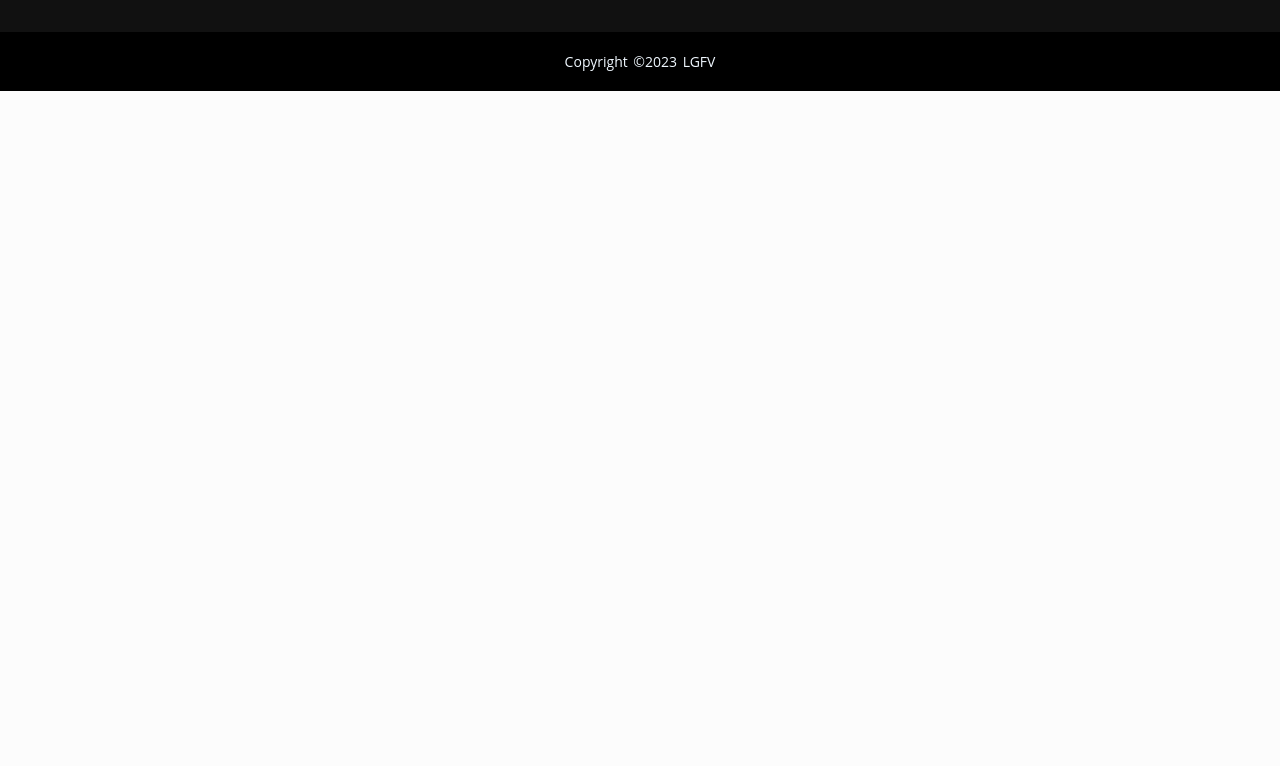
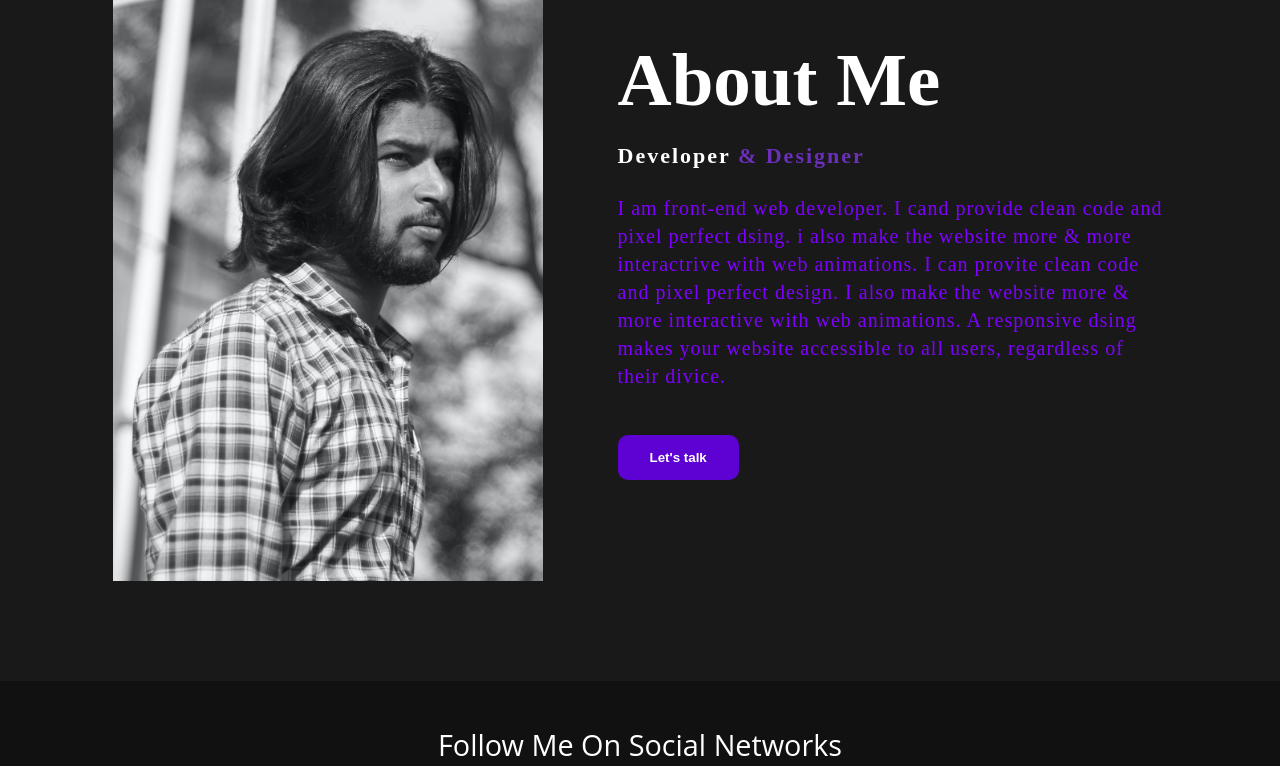
Before and after one commit to Lucasgfv/My-Website, a plain HTML site: page index.html in a window 1280 px wide. Shown: the part 964-1730 px from the top of the page. Before the commit the page ends 1055 px from the top, so only its background shows below. Drawn offline with Linux system fonts and the light colour scheme.

Commit message:
Home page :fire:

```diff
--- a/beta/style.css
+++ b/beta/style.css
@@ -68,7 +68,65 @@ nav{
     font-size: 35px;
     letter-spacing: 2px;
 }
-
+/*----------------------------Section---------------------------------*/
+.about{
+    width: 100%;
+    padding: 100px 0;
+    background-color: #191919;
+}
+.about img{
+    height: auto;
+    width: 430px;
+}
+.my-text{
+    width: 550px;
+}
+.main{
+    width: 1130px;
+    max-width: 95%;
+    margin: 0 auto;
+    display: flex;
+    align-items: center;
+    justify-content: space-around;
+}
+.my-text h2{
+    color: white;
+    font-size: 75px;
+    text-transform: capitalize;
+    margin-bottom: 20px;
+}
+.my-text h4{
+    color: white;
+    letter-spacing: 2px;
+    font-size: 22px;
+    margin-bottom: 25px;
+    text-transform: capitalize;
+}
+span{
+    color: #6b2fb9;
+}
+.my-text p{
+    color: #7f00ff;
+    letter-spacing: 1px;
+    line-height: 28px;
+    font-size: 20px;
+    margin-bottom: 45px;
+}
+button{
+    background-color: #5d02d3;
+    color: white;
+    text-decoration: none;
+    border: 2px solid transparent;
+    font-weight: bold;
+    padding: 13px 30px;
+    border-radius: 10px;
+    transition: .4s;
+}
+button:hover{
+    background-color: transparent;
+    border: 2px solid #fff;
+    cursor: pointer;
+}
 /*----------------------------Footer---------------------------------*/
 footer{
 
--- a/index.html
+++ b/index.html
@@ -17,7 +17,7 @@
                         <li><a href="#">Home</a></li>
                         <li><a href="#">About</a></li>
                         <li><a href="#">Skills</a></li>
-                        <li><a href="beta/projectbg.jpg">Projects</a>
+                        <li><a href="beta/projects.html">Projects</a>
                         <li><a href="#">Contact</a></li>
                     </ul>
                 </nav>
@@ -47,11 +47,23 @@
             </div>
 
         </header>
+        <section class="about">
+            <div class="main">
+                <img src="beta/pexels-deepak-maurya-14182702.jpg">
+                <div class="my-text">
+                    <h2>About Me</h2>
+                    <h4>Developer <span> & Designer</span></h4>
+                    <p>I am front-end web developer. I cand provide clean code
+                        and pixel perfect dsing. i also make the website more & more
+                        interactrive with web animations. I can provite clean code and
+                        pixel perfect design. I also make the website more & more
+                        interactive with web animations. A responsive dsing makes your
+                        website accessible to all users, regardless of their divice.</p>
+                    <button type="button">Let's talk</button>
+                </div>
+            </div>
 
-        <main>
-
-
-        </main>
+        </section>
 
         <footer>
             <div class="social-midias">
```
Also changed, not shown: beta/pexels-deepak-maurya-14182702.jpg (added).
